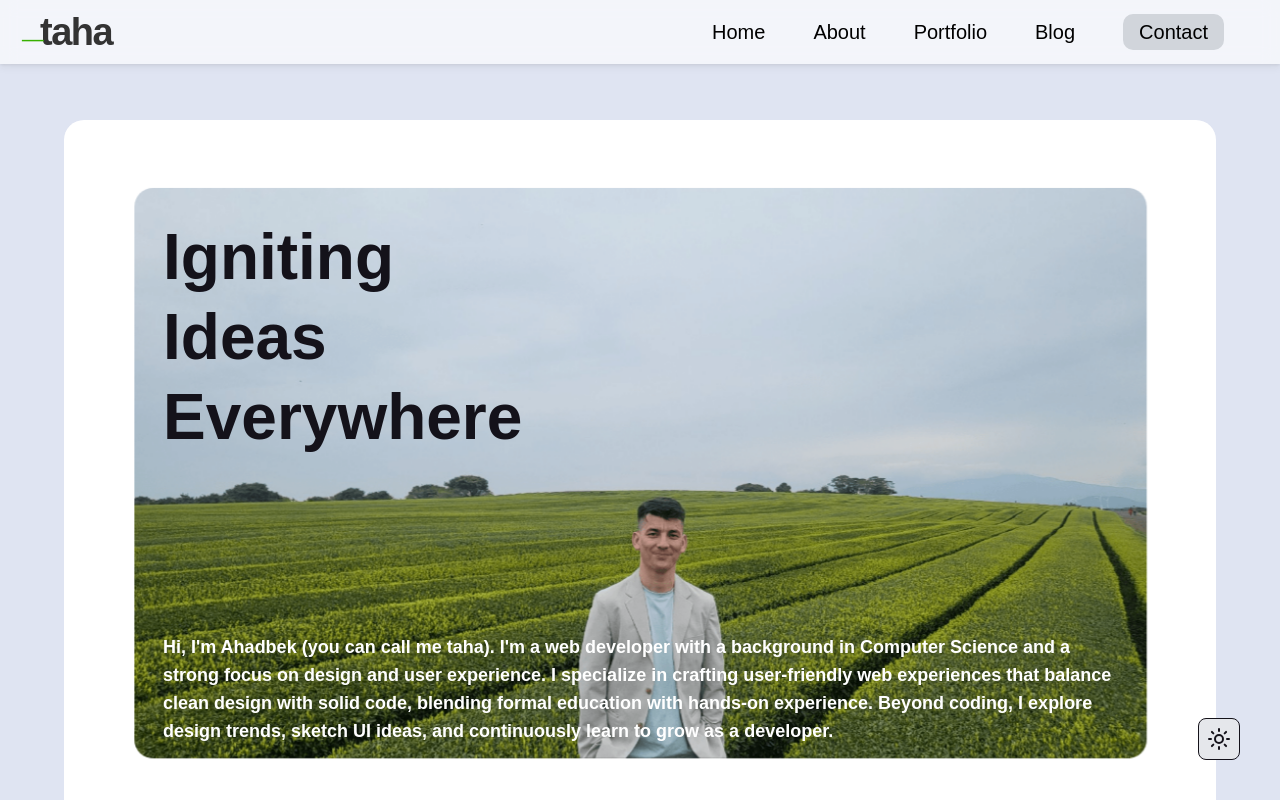
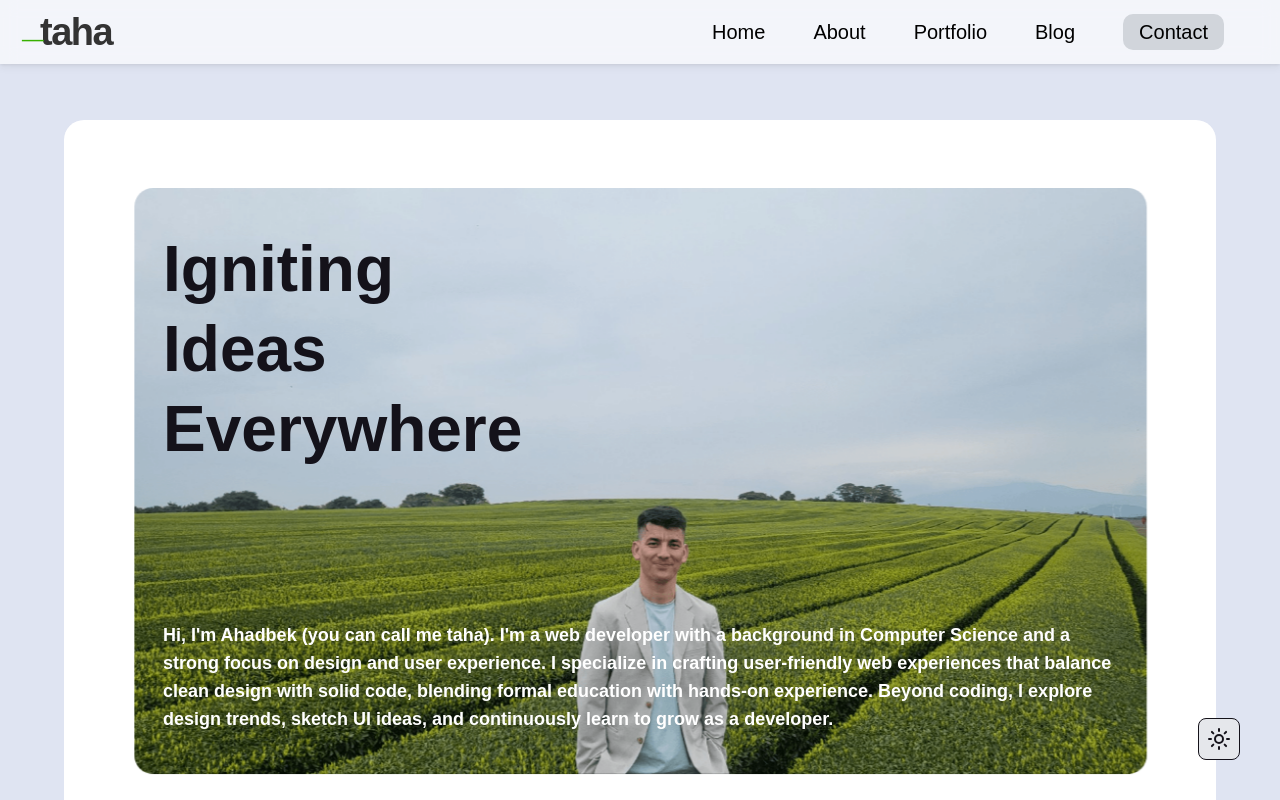
Before and after one commit to uncle-taha/portfolio, a React (Vite) app: page /about in a window 1280 px wide. Shown: the top 800 px of the page. Built offline with nearby package versions, Linux system fonts and the light colour scheme.

Commit message:
about page responsiveness updated

```diff
--- a/src/pages/About.jsx
+++ b/src/pages/About.jsx
@@ -50,6 +50,7 @@ export default function About() {
             whileInView={{ opacity: 1 }}
             transition={{ duration: 0.6, ease: "easeOut" }}
             viewport={{ once: true }}
+            className="w-full h-full object-cover "
           >
             <LazyLoadImg
               link={abougBg}
@@ -58,13 +59,13 @@ export default function About() {
             />
           </motion.div>
 
-          <div className="absolute top-0 left-0 w-full h-full flex flex-col items-start p-10 justify-start md:justify-center md:gap-40">
+          <div className="absolute top-0 left-0 w-full h-full flex flex-col items-start p-10 justify-start md:justify-center md:gap-34">
             <motion.h1
               initial={{ opacity: 0, scale: 0.8, x: -55 }}
               whileInView={{ opacity: 1, scale: 1, x: 0 }}
               transition={{ duration: 0.6, ease: "easeOut" }}
               viewport={{ once: true }}
-              className="text-4xl sm:text-5xl md:text-[64px] font-bold mb-4 break-words leading-tight  dark:text-black will-change-transform"
+              className="text-4xl sm:text-5xl md:text-[64px] font-bold mb-4 break-words leading-tight  dark:text-black will-change-transform "
             >
               Igniting <br />
               Ideas <br />
@@ -75,7 +76,7 @@ export default function About() {
               whileInView={{ opacity: 1, scale: 1, x: 0 }}
               transition={{ duration: 0.6, ease: "easeOut" }}
               viewport={{ once: true }}
-              className="hidden md:block text-lg text-white font-semibold will-change-transform"
+              className=" hidden md:block text-lg text-black md:text-white font-semibold will-change-transform  "
             >
               Hi, I'm Ahadbek (you can call me taha). I'm a web developer with a
               background in Computer Science and a strong focus on design and
@@ -87,7 +88,7 @@ export default function About() {
             </motion.p>
           </div>
         </div>
-        <div className="block md:hidden mx-6  bg-gray-50 p-8 rounded-lg dark:bg-white/20 dark:text-white">
+        <div className="block md:hidden mx-6  bg-gray-50 p-8 rounded-lg dark:bg-white/20 dark:text-white -mt-14">
           <p className="  ">
             Hi, I'm Ahadbek (you can call me taha). I'm a web developer with a
             background in Computer Science and a strong focus on design and user
```
